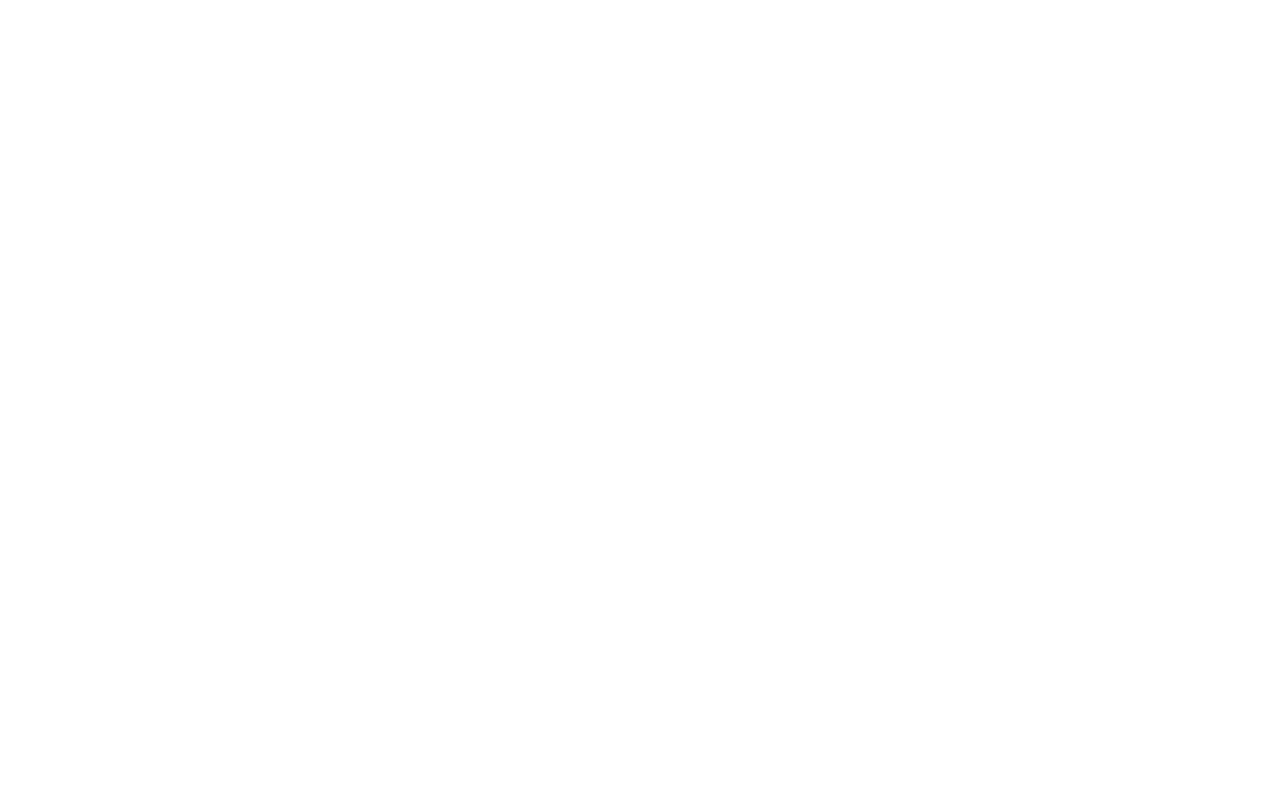
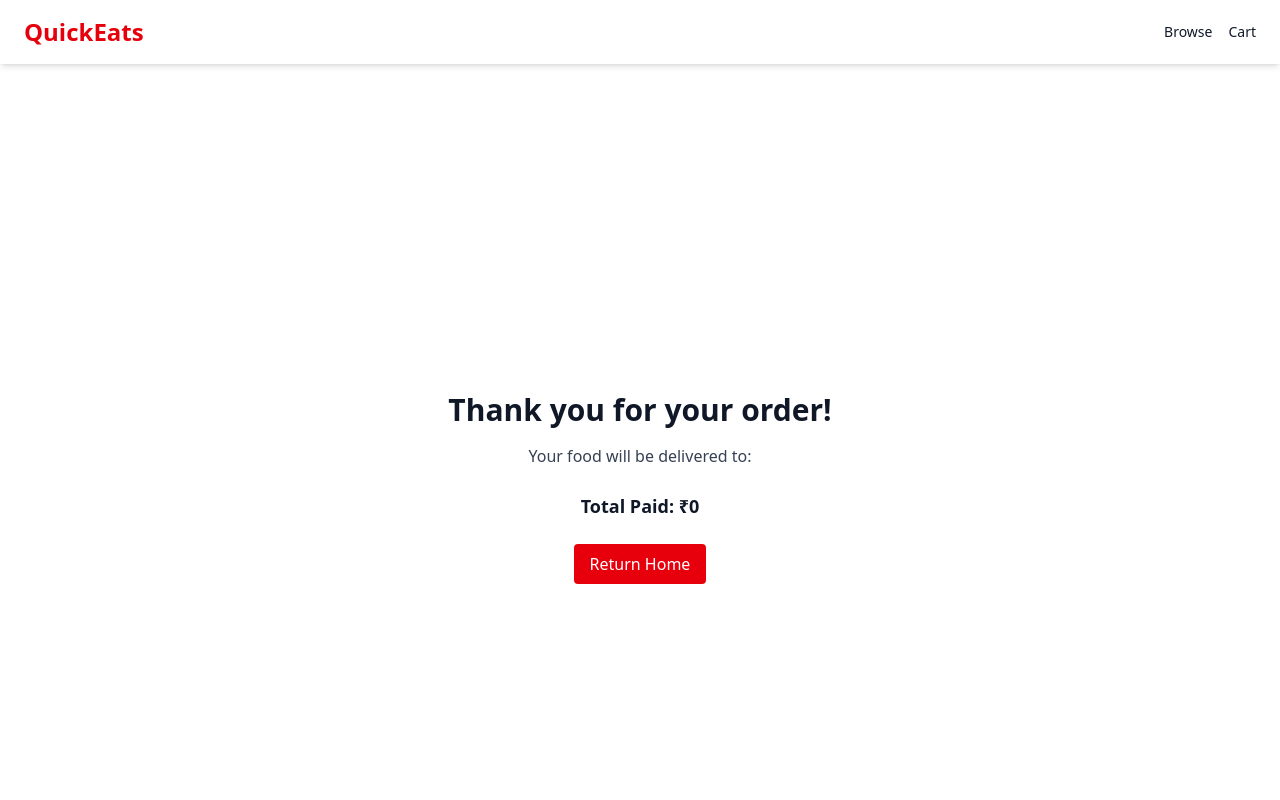
Before and after one commit to ferozem/quick-eats-react, a React (Vite) app: page /order-confirmation in a window 1280 px wide. Before the commit this address had no page. Shown: the top 800 px of the page. Built offline with nearby package versions, Linux system fonts and the light colour scheme.

Commit message:
Add order confirmation page and navigation

```diff
--- a/src/App.jsx
+++ b/src/App.jsx
@@ -4,6 +4,7 @@
 import Home from "./pages/Home";
 import Restaurant from "./pages/Restaurant";
 import Cart from "./pages/Cart";
+import OrderConfirmation from "./pages/OrderConfirmation";
 
 function App() {
   return (
@@ -12,6 +13,7 @@
         <Route index element={<Home />} />
         <Route path="browse" element={<Browse />} />
         <Route path="cart" element={<Cart />} />
+        <Route path="order-confirmation" element={<OrderConfirmation />} />
         <Route path="restaurant/:id" element={<Restaurant />} />
       </Route>
     </Routes>
--- a/src/pages/Cart.jsx
+++ b/src/pages/Cart.jsx
@@ -1,8 +1,17 @@
 import React, { useState } from 'react';
+import { useNavigate } from 'react-router-dom';
 import { useCart } from '../context/CartContext';
 
 const Cart = () => {
-  const { cart, totalItems, totalPrice, updateItemQuantity, removeItem } = useCart();
+  const {
+    cart,
+    totalItems,
+    totalPrice,
+    updateItemQuantity,
+    removeItem,
+    clearCart,
+  } = useCart();
+  const navigate = useNavigate();
   const [address, setAddress] = useState('');
   const [instructions, setInstructions] = useState('');
   const [paymentMethod, setPaymentMethod] = useState('');
@@ -27,10 +36,10 @@
   };
 
   const handleCheckout = () => {
-    // Front-end only confirmation
-    alert(
-      `Placing order using ${paymentMethod}\nAddress: ${address}\nInstructions: ${instructions}`
-    );
+    clearCart();
+    navigate('/order-confirmation', {
+      state: { address, totalPrice },
+    });
   };
 
   return (
--- /dev/null
+++ b/src/pages/OrderConfirmation.jsx
@@ -0,0 +1,24 @@
+import { Link, useLocation } from 'react-router-dom';
+
+const OrderConfirmation = () => {
+  const { state } = useLocation();
+  const address = state?.address || '';
+  const totalPrice = state?.totalPrice || 0;
+
+  return (
+    <div className="min-h-screen flex flex-col items-center justify-center text-center px-4 py-8">
+      <h1 className="text-3xl font-bold mb-4">Thank you for your order!</h1>
+      <p className="text-gray-700 mb-2">Your food will be delivered to:</p>
+      <p className="font-medium mb-4 whitespace-pre-line">{address}</p>
+      <p className="text-lg font-semibold mb-6">Total Paid: ₹{totalPrice}</p>
+      <Link
+        to="/"
+        className="px-4 py-2 bg-red-600 text-white rounded hover:bg-red-700"
+      >
+        Return Home
+      </Link>
+    </div>
+  );
+};
+
+export default OrderConfirmation;
```
